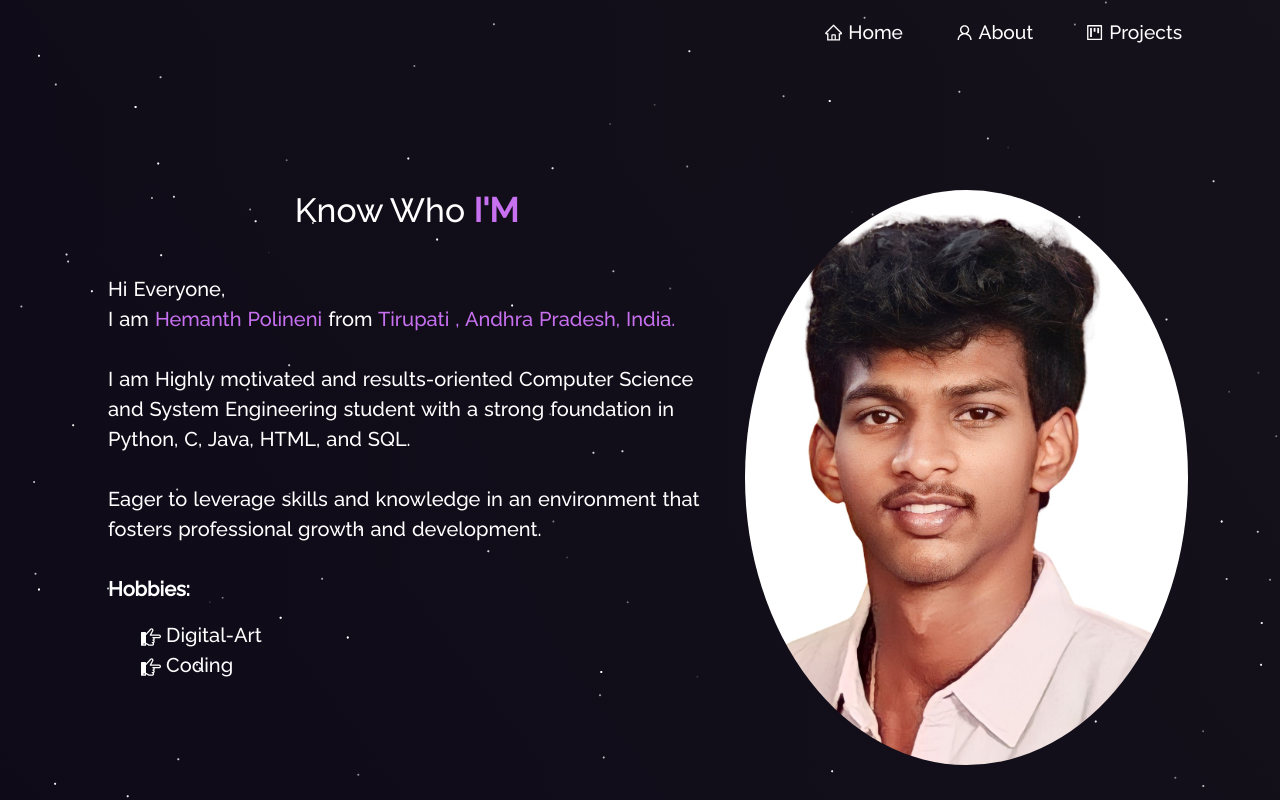
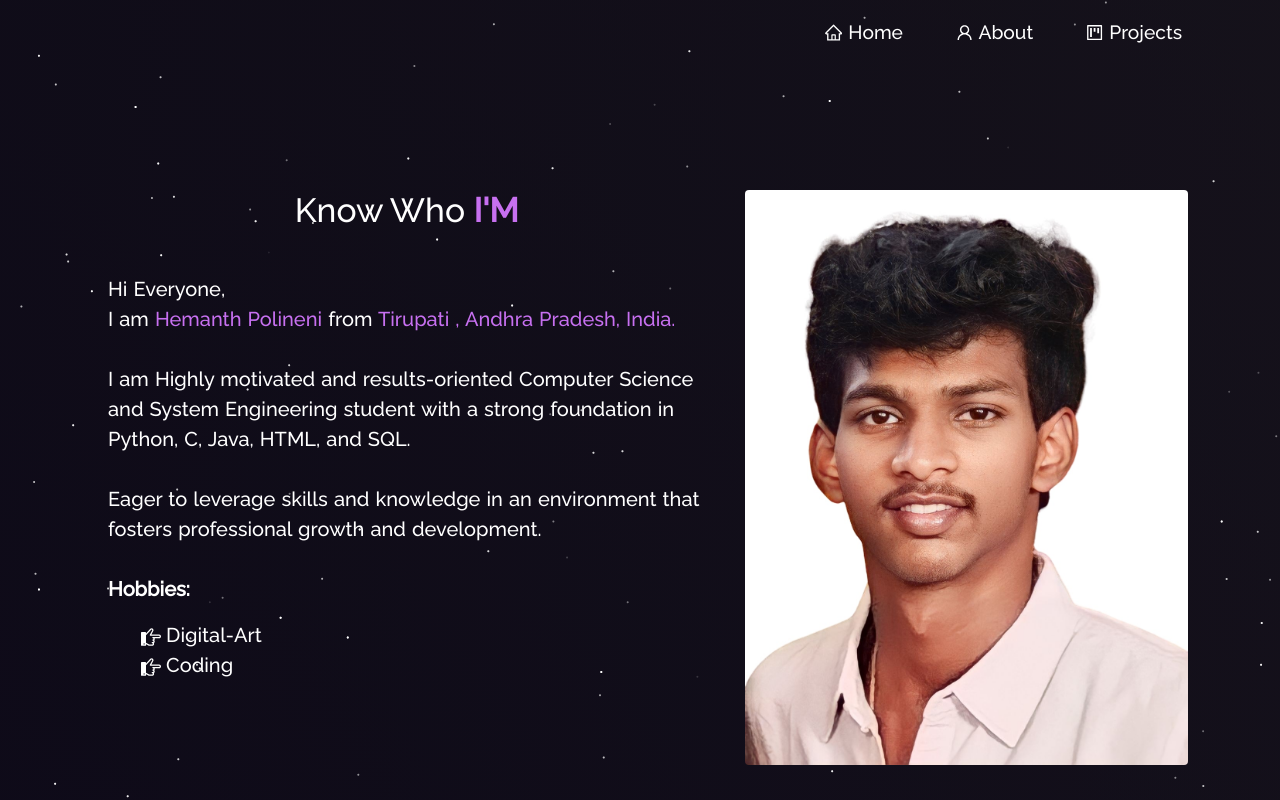
Before and after one commit to Hemanth-polineni/Portfolio, a React (Create React App) app: page /about in a window 1280 px wide. Shown: the top 800 px of the page. Built offline with nearby package versions, Linux system fonts and the light colour scheme.

Commit message:
Update About.js

```diff
--- a/src/components/About/About.js
+++ b/src/components/About/About.js
@@ -40,7 +40,7 @@ function About() {
             className="about-img circular-image"
           >
             <Tilt>
-            <img src={laptopImg} alt="about" className="img-fluid rounded-circle" />
+            <img src={laptopImg} alt="about" className="img-fluid rounded" />
             </Tilt>
           </Col>
         </Row>
```
